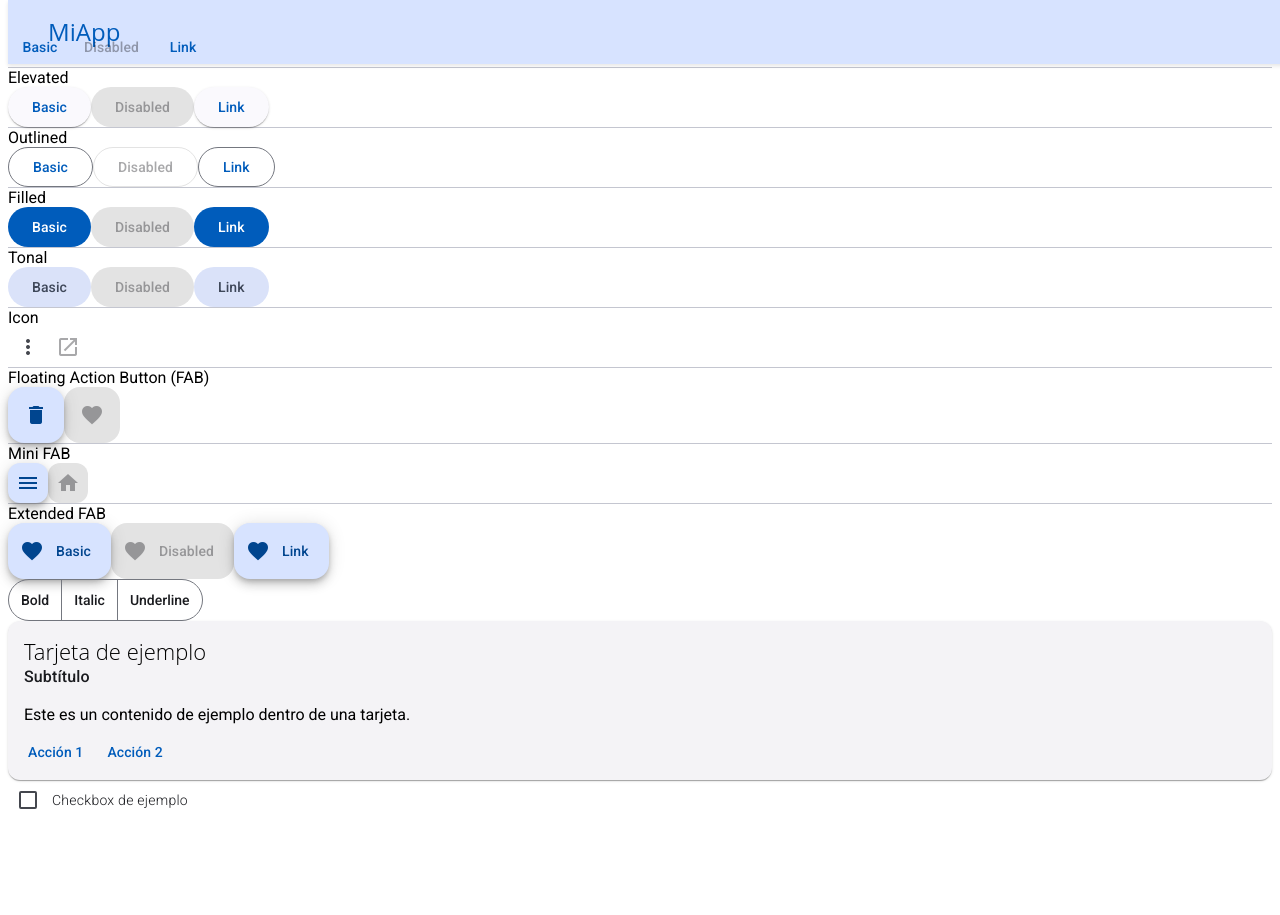
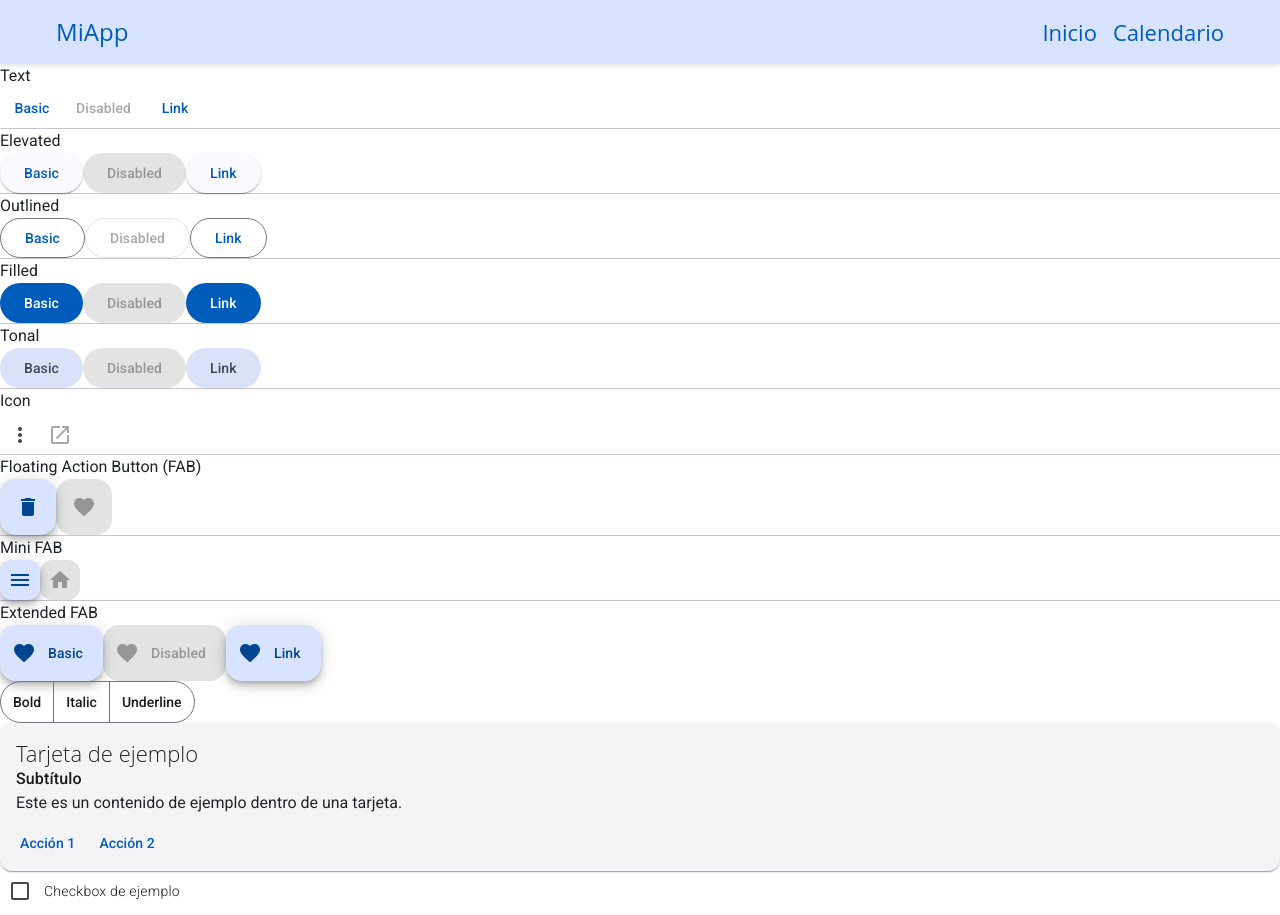
Before and after one commit to Josue-GIT/calendario-ordena-proyecto, an Angular app: page / in a window 1280 px wide. Before the commit the page ends 828 px from the top, so only its background shows below. Built offline with nearby package versions, Linux system fonts and the light colour scheme.

Commit message:
navbar mejorado / implementando bootstrap

```diff
--- a/src/app/app.html
+++ b/src/app/app.html
@@ -1,2 +1,4 @@
 <app-navbar></app-navbar>
-<router-outlet></router-outlet>
+<div class="main-content">
+    <router-outlet></router-outlet>
+  </div>
--- a/src/component/calendario/calendario.scss
+++ b/src/component/calendario/calendario.scss
@@ -0,0 +1,3 @@
+.main-content {
+    padding-top: 64px; // Ajusta este valor según la altura del navbar
+  }
--- a/src/component/navbar/navbar.html
+++ b/src/component/navbar/navbar.html
@@ -1,10 +1,10 @@
-<mat-toolbar  class="navbar">
+<mat-toolbar class="navbar">
   <div class="navbar-content">
     <span class="logo">MiApp</span>
 
-      <span class="spacer"></span>
-
     <nav class="nav-links">
+      <a routerLink="/inicio">Inicio</a>
+      <a routerLink="/calendario">Calendario</a>
     </nav>
   </div>
 </mat-toolbar>
--- a/src/component/navbar/navbar.scss
+++ b/src/component/navbar/navbar.scss
@@ -5,6 +5,7 @@
   box-shadow: 0 2px 4px rgba(0, 0, 0, 0.1);
   color: var(--mat-sys-primary);
   background-color: var(--mat-sys-primary-container);
+  z-index: 1000;
 
   .navbar-content {
     display: flex;
@@ -22,18 +23,36 @@
     cursor: pointer;
   }
 
-    .spacer {
-      flex: 1 1 auto;
+  .nav-links a {
+    position: relative; // Necesario para posicionar el pseudo-elemento
+    margin-left: 16px;
+    font-weight: 500;
+    color: var(--mat-sys-primary);
+    text-decoration: none;
+    transition: color 0.3s ease; // Transición suave para el color
+    cursor: pointer;
+
+    &:hover {
+      color: white; // Cambia el color del texto al pasar el cursor
     }
 
-    .nav-links a {
-      margin-left: 16px;
-      font-weight: 500;
-      color: black !important;
-      text-decoration: none;
+    &::before {
+      content: ''; // Pseudo-elemento vacío
+      position: absolute;
+      left: 50%;
+      top: 50%;
+      transform: translate(-50%, -50%); // Centra el pseudo-elemento
+      width: 0;
+      height: 0;
+      background-color: var(--mat-sys-secondary); // Color del fondo ovalado
+      border-radius: 50px; // Hace que sea ovalado
+      z-index: -1; // Coloca el pseudo-elemento detrás del texto
+      transition: width 0.3s ease, height 0.3s ease; // Transición suave
+    }
 
-      &:hover {
-        color: #3f51b5;
+    &:hover::before {
+      width: 120%; // Ancho del fondo ovalado al hacer hover
+      height: 2em; // Altura del fondo ovalado al hacer hover
     }
   }
 }
--- a/src/styles.scss
+++ b/src/styles.scss
@@ -1,4 +1,5 @@
 @use "@angular/material" as mat;
+@import 'bootstrap/scss/bootstrap';
 
 html {
     @include mat.theme((
```
Lines whose indentation alone changed are shown as unchanged.
